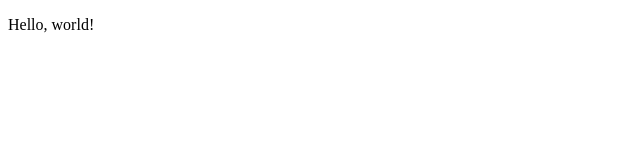
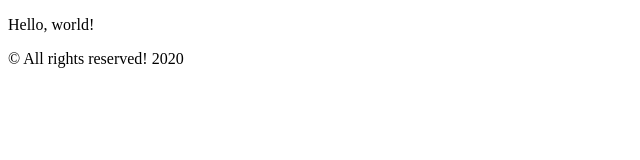
Before and after one commit to sguschenka-kate/git-lesson2, a plain HTML site: page index.html in a window 1280 px wide. Shown: the whole page, without its empty margins (0-640 px from the left). Drawn offline with Linux system fonts and the light colour scheme.

Commit message:
added footer to markup

```diff
--- a/index.html
+++ b/index.html
@@ -7,5 +7,9 @@
   </head>
   <body>
     <p>Hello, world!</p>
+
+    <footer>
+      <p>&copy; All rights reserved! 2020</p>
+    </footer>
   </body>
 </html>
```
